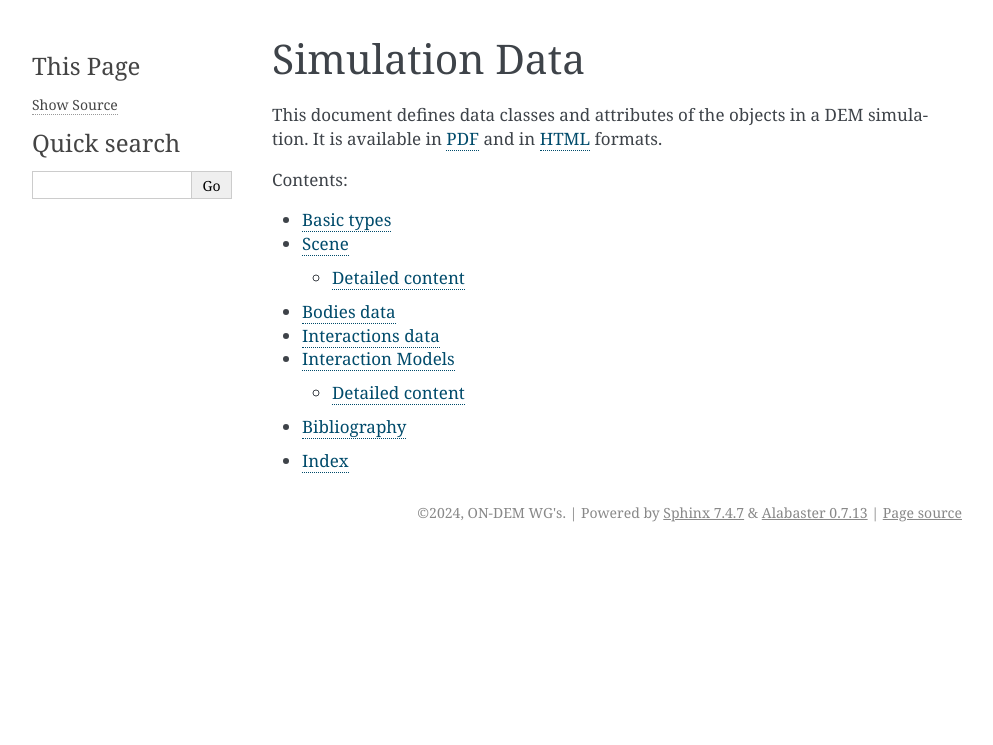
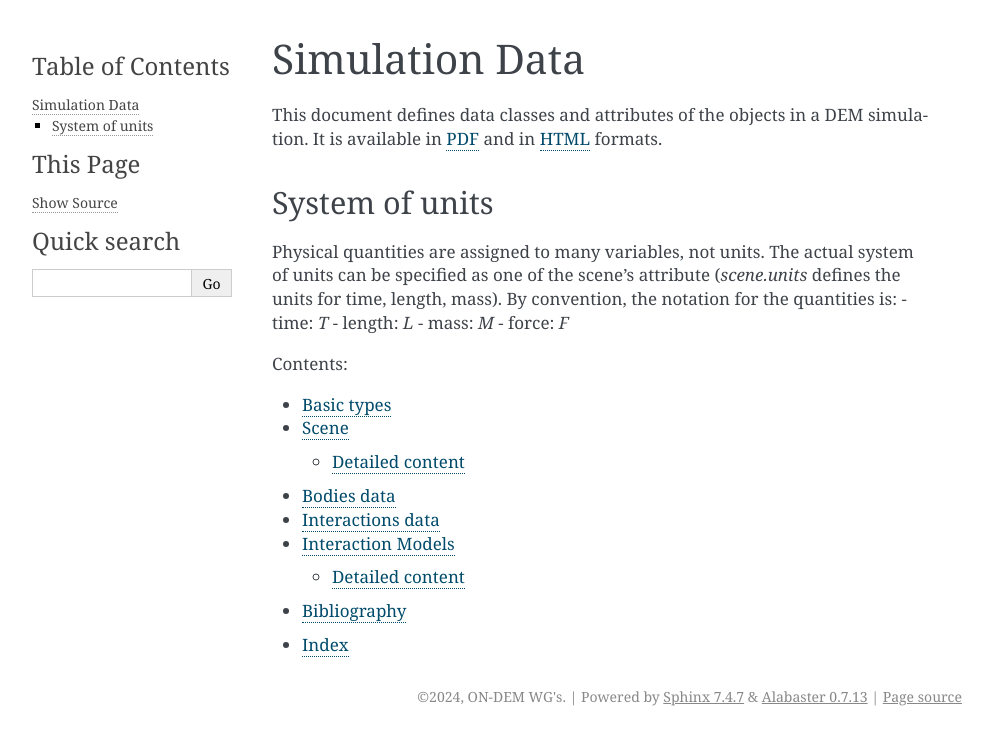
Before and after one commit to ON-DEM/ON-DEM-WG3-FileFormat, a Sphinx documentation site: the page built from sphinx/index.rst, in a window 1280 px wide. Shown: the top 745 px of the page, without its empty margins (148-1141 px from the left). Built offline with Sphinx 7.4.7, drawn with Linux system fonts in a browser that asks for light colours.

Commit message:
information on units

```diff
--- a/sphinx/index.rst
+++ b/sphinx/index.rst
@@ -8,6 +8,15 @@ Simulation Data
 
 This document defines data classes and attributes of the objects in a DEM simulation.
 It is available in `PDF <https://on-dem.gricad-pages.univ-grenoble-alpes.fr/model-data/wp3.pdf>`_ and in `HTML <https://on-dem.gricad-pages.univ-grenoble-alpes.fr/model-data/index.html>`_ formats.
+
+System of units
+_______________
+
+Physical quantities are assigned to many variables, not units. The actual system of units can be specified as one of the scene's attribute (`scene.units` defines the units for time, length, mass). By convention, the notation for the quantities is:
+- time: *T*
+- length: *L*
+- mass: *M*
+- force: *F*
 
 .. toctree::
    :maxdepth: 2
```
